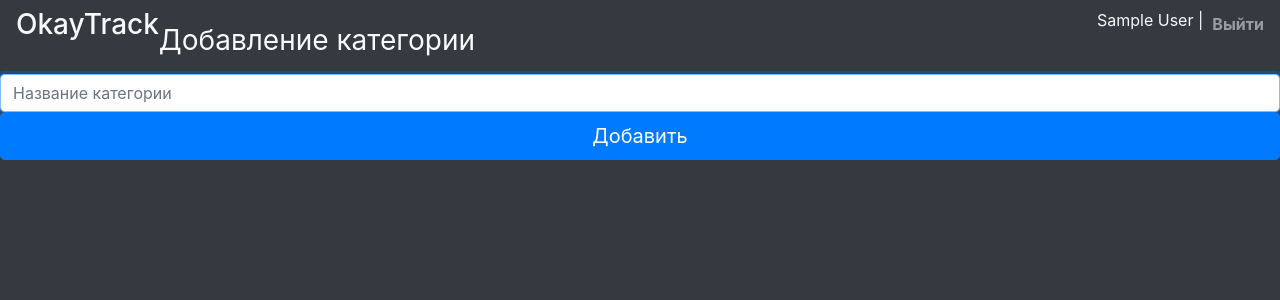
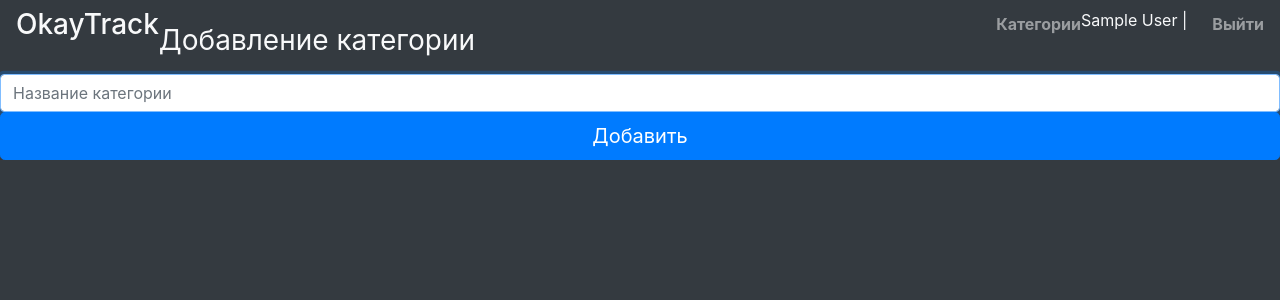
Before and after one commit to Protocs/OkayTrack, a Flask app: page /add_category in a window 1280 px wide. Shown: the top 300 px of the page. Run offline with Flask 2, Linux system fonts and the light colour scheme; the visitor is signed in with stand-in values (Sample User, id 1); some libraries are stand-ins or nearby versions.

Commit message:
Исправил конфликт: кнопка категорий в навбаре

```diff
--- a/website/templates/base.html
+++ b/website/templates/base.html
@@ -16,6 +16,9 @@
                     <a class="nav-link" href="/login">Вход</a>
                     <a class="nav-link" href="/register">Регистрация</a>
                 {% else %}
+                    {% if session.role == "admin" %}
+                        <a class="nav-link" href="/task-categories">Категории</a>
+                    {% endif %}
                     {{ session.user_name }} | &nbsp;
                     <a class="nav-link" href="/logout">Выйти</a>
                 {% endif %}
```
